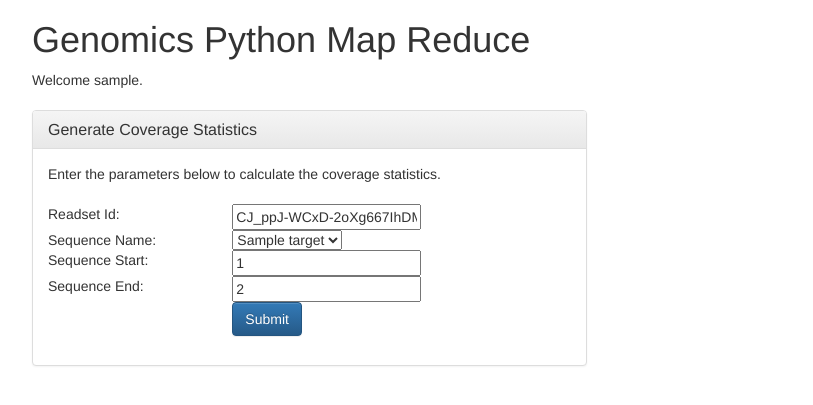
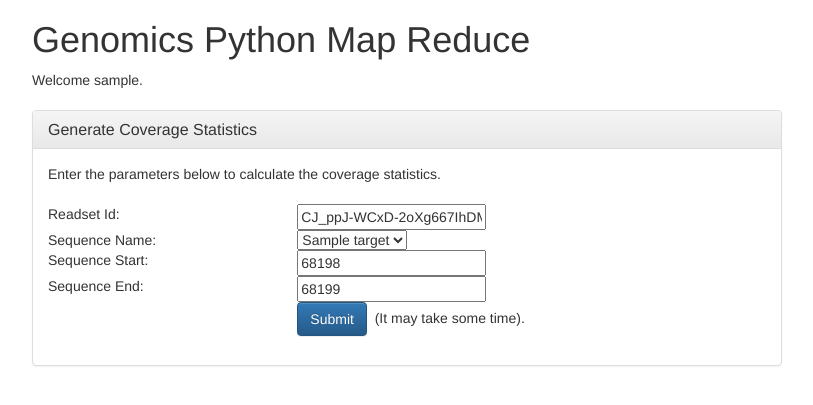
Before and after one commit to zjf/genomics-tools, a Python web app: template python-mapreduce/templates/index.html in a window 1280 px wide. Shown: the top 405 px of the page, without its empty margins (38-851 px from the left). Run offline with Jinja, Linux system fonts and the light colour scheme; the template is opened without the code that fills it: most values are stand-ins (such as "Sample title", 1, 10 or a date in 2020); some libraries are stand-ins or nearby versions.

```diff
--- a/python-mapreduce/templates/grantaccess.html
+++ b/python-mapreduce/templates/grantaccess.html
@@ -21,7 +21,7 @@ limitations under the License.
 <body>
   <div class="container" style="margin-top: 40px">
     <div class="jumbotron">
-      <h2>Welcome to the Genome Api Explorer</h2>
+      <h2>Welcome to the Genomics Python Map Reduce</h2>
       This demo requires some additional access.
       <p><a href="{{ url }}" class="btn btn-primary btn-lg" role="button">Grant it now</a></p>
     </div>
--- a/python-mapreduce/templates/index.html
+++ b/python-mapreduce/templates/index.html
@@ -37,7 +37,7 @@ limitations under the License.
   Welcome {{ username }}.
   <br/><br/>
   <div class="row">
-    <div class="col-sm-6">
+    <div class="col-md-8">
       <div class="panel panel-default">
         <div class="panel-heading">
           <h3 class="panel-title">Generate Coverage Statistics</h3>
@@ -47,33 +47,35 @@ limitations under the License.
           <br/><br/>
           <form action="/" method="POST" >
             <div class="row height-40">
-              <div class="col-sm-4">Readset Id:</div>
-              <div class="col-sm-4">
+              <div class="col-md-4">Readset Id:</div>
+              <div class="col-md-8">
                 <input class="width-300" type="textfield" name="readsetId" id="readsetId"
                        value="CJ_ppJ-WCxD-2oXg667IhDM=" /></div>
             </div>
             <div class="row height-40">
-              <div class="col-sm-4">Sequence Name:</div>
-              <div class="col-sm-4">
+              <div class="col-md-4">Sequence Name:</div>
+              <div class="col-md-8">
                 <select name="sequenceName" id="sequenceName" >
                   {% for target in targets %}
-                  <option value="{{ target.name }}">{{ target.name }}</option>
+                  <option value="{{ target.name }}"{% if target.name == 'chr22'  %} selected{% endif %}>{{ target.name }}</option>
                   {% endfor %}
                 </select>
               </div>
             </div>
             <div class="row height-40">
-              <div class="col-sm-4">Sequence Start:</div>
-              <div class="col-sm-4"><input type="textfield" id="sequenceStart" name="sequenceStart" value="1" /></div>
+              <div class="col-md-4">Sequence Start:</div>
+              <div class="col-md-8"><input type="textfield" id="sequenceStart" name="sequenceStart" value="68198" />
+              </div>
             </div>
             <div class="row height-40">
-              <div class="col-sm-4">Sequence End:</div>
-              <div class="col-sm-4"><input type="textfield" id="sequenceEnd" name="sequenceEnd" value="2" /></div>
+              <div class="col-md-4">Sequence End:</div>
+              <div class="col-md-8"><input type="textfield" id="sequenceEnd" name="sequenceEnd" value="68199" /></div>
             </div>
             <div class="row height-40">
-              <div class="col-sm-4">&nbsp;</div>
-              <div class="col-sm-4">
+              <div class="col-md-4">&nbsp;</div>
+              <div class="col-md-8">
                 <input class="btn btn-primary" type="submit" id="submitRead" name="submitRead" value="Submit">
+                &nbsp;(It may take some time).
               </div>
             </div>
             </table>
```
Also changed, not shown: python-mapreduce/main.py (+58 -46 lines), 1 other file.
